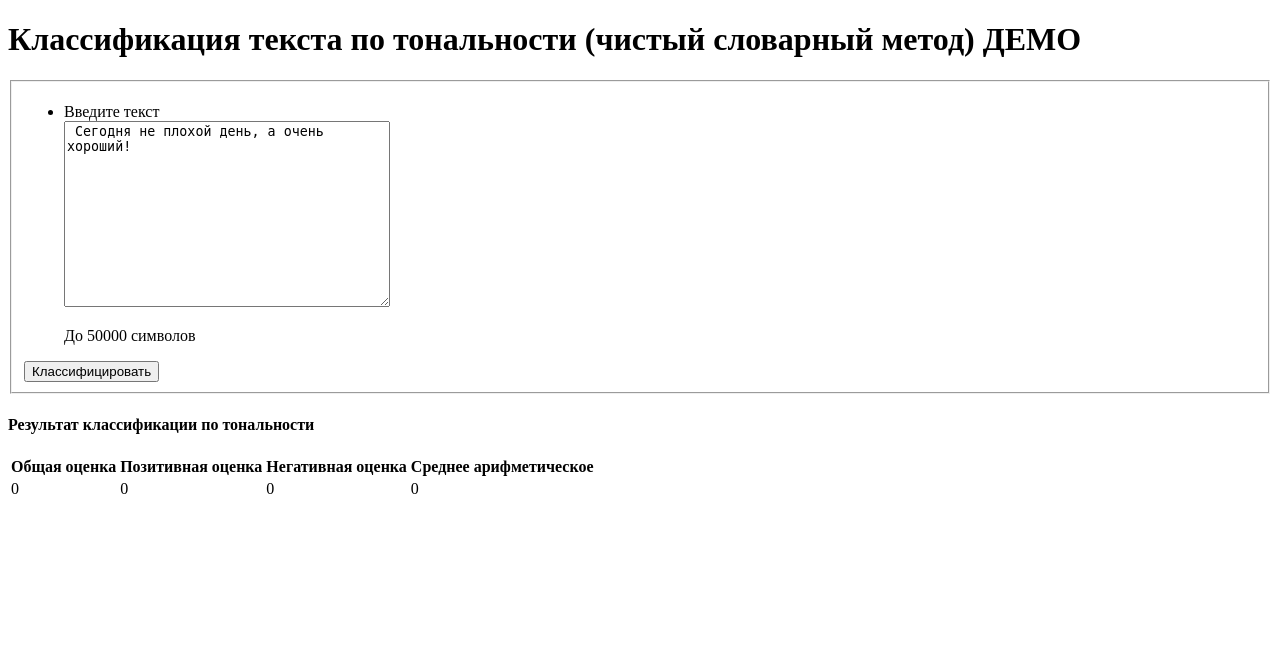
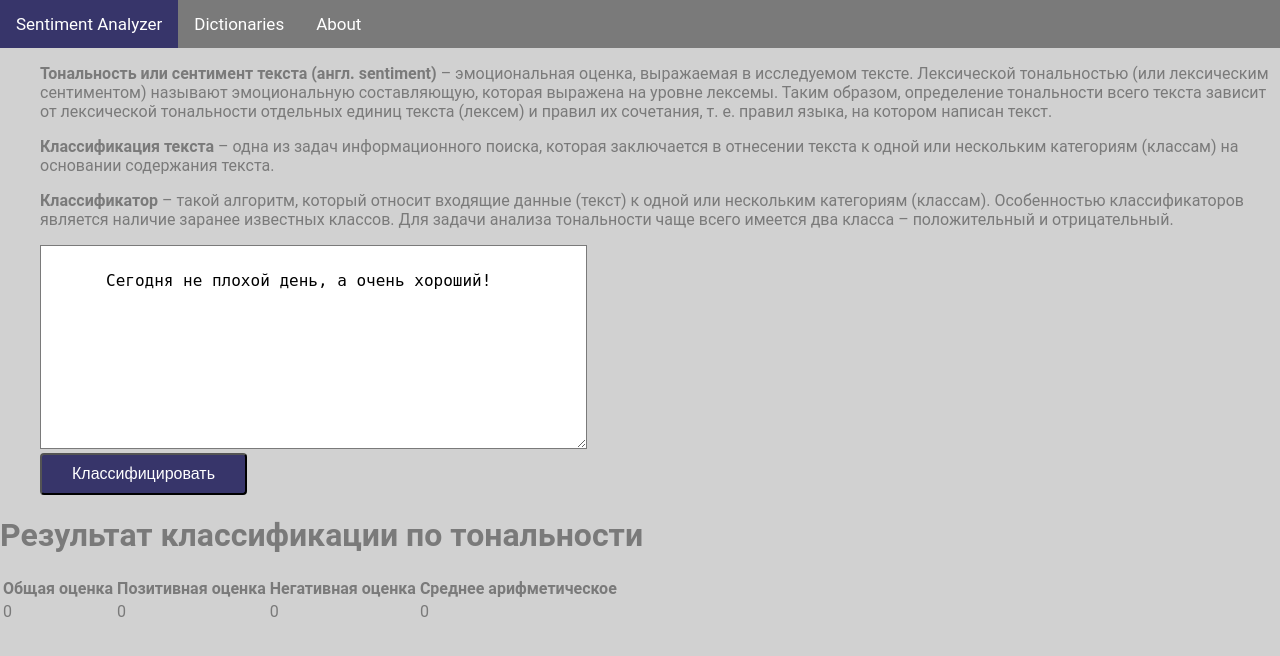
Before and after one commit to zkatemor/sentiment-analyzer, a Flask app: page /sentiment in a window 1280 px wide. Shown: the top 656 px of the page. Run offline with Flask 2, Linux system fonts and the light colour scheme.

Commit message:
small fix in index.html

```diff
--- a/app/templates/index.html
+++ b/app/templates/index.html
@@ -3,23 +3,99 @@
 <head>
     <meta charset="UTF-8">
     <title>Sentiment Analyzer</title>
+    <style>
+        body {
+            margin: 0;
+            font-family: Roboto, Helvetica, sans-serif;
+            background-color: #D1D1D1;
+            color: #7A7A7A;
+        }
+
+        .topnav {
+            overflow: hidden;
+            background-color: #7A7A7A;
+            color: black;
+        }
+
+        .topnav a {
+            float: left;
+            color: #ffffff;
+            text-align: center;
+            padding: 14px 16px;
+            text-decoration: none;
+            font-size: 17px;
+        }
+
+        .topnav a:hover {
+            background-color: #A2A2A2;
+            color: white;
+        }
+
+        .topnav a.active {
+            background-color: #37356A;
+            color: white;
+        }
+
+        textarea {
+            padding: 25px 65px;
+            border: 1px solid #7A7A7A;
+            font-size: 16px;
+        }
+
+        button {
+            background-color: #37356A;
+            border-radius: 4px;
+            color: white;
+            padding: 10px 30px;
+            text-align: center;
+            font-size: 16px;
+        }
+    </style>
 </head>
 <body>
-<div><h1>Классификация текста по тональности (чистый словарный метод) ДЕМО</h1>
+<div>
+    <div class="topnav">
+        <a class="active" href="/sentiment">Sentiment Analyzer</a>
+        <a href="#news">Dictionaries</a>
+        <a href="#about">About</a>
+    </div>
+
     <div>
         <form method="post" action="/sentiment/analyzer">
-            <fieldset>
-                <ul>
-                    <li><label for="id_text">Введите текст</label>
-                        <div><textarea id="id_text" rows="12" cols="38" name="text"> {{ text }} </textarea>
-                        </div>
-                        <p>До 50000 символов</p></li>
-                </ul>
-                <button>Классифицировать</button>
-            </fieldset>
+            <ul>
+                <label for="id_text">
+                    <p>
+                        <b>Тональность или сентимент текста (англ. sentiment)</b> – эмоциональная оценка, выражаемая в
+                        исследуемом тексте. Лексической тональностью (или лексическим сентиментом) называют
+                        эмоциональную
+                        составляющую, которая выражена на уровне лексемы. Таким образом, определение тональности всего
+                        текста зависит
+                        от лексической тональности отдельных единиц текста (лексем) и правил их сочетания, т. е. правил
+                        языка,
+                        на котором написан текст.
+                    </p>
+                    <p>
+                        <b>Классификация текста</b> – одна из задач информационного поиска, которая заключается в
+                        отнесении
+                        текста к одной или нескольким категориям (классам) на основании содержания текста.
+                    </p>
+                    <p>
+                        <b>Классификатор</b> – такой алгоритм, который относит входящие данные (текст) к одной или
+                        нескольким
+                        категориям (классам). Особенностью классификаторов является наличие заранее известных классов.
+                        Для
+                        задачи анализа тональности чаще всего имеется два класса – положительный и отрицательный.
+                    </p>
+
+                </label>
+                <div>
+                    <textarea id="id_text" cols="40" rows="8" name="text">{{text}}</textarea>
+                </div>
+                <button style="align-content: center">Классифицировать</button>
+            </ul>
         </form>
     </div>
-    <div><h4>Результат классификации по тональности</h4>
+    <div><h1>Результат классификации по тональности</h1>
         <table>
             <thead>
             <tr>
```
